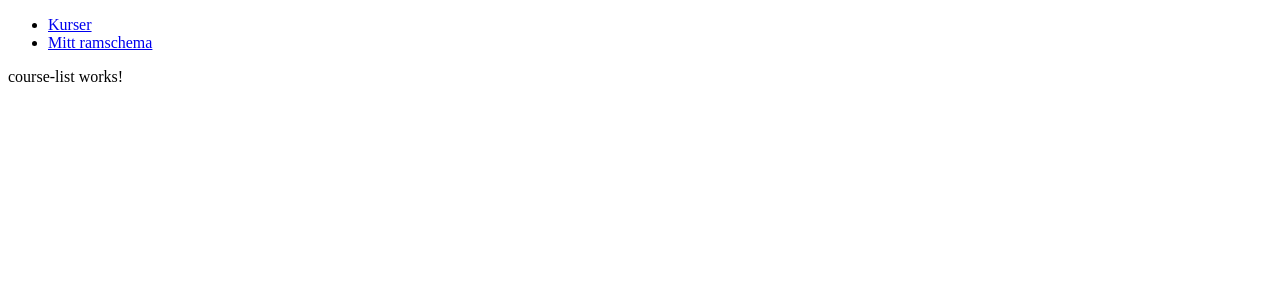
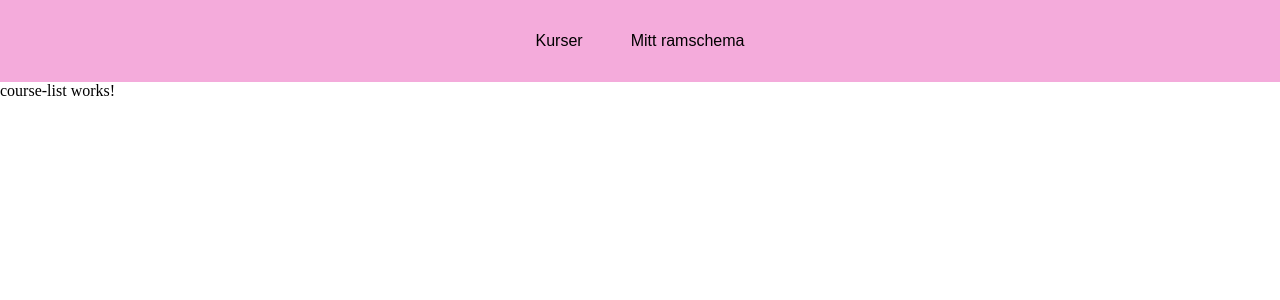
Before and after one commit to sandravilmaknutsson/angularProject, an Angular app: page /courseList in a window 1280 px wide. Shown: the top 300 px of the page. Built offline with nearby package versions, Linux system fonts and the light colour scheme.

Commit message:
added simple header design

```diff
--- a/src/app/header/header.component.html
+++ b/src/app/header/header.component.html
@@ -1,6 +1,13 @@
-<nav>
-    <ul>
-        <li><a routerLink="/courseList">Kurser</a></li>
-        <li><a routerLink="/individualSchedule">Mitt ramschema</a></li>
-    </ul>
-</nav>
+<header class="site-header">
+    <div class="container">
+        <div class="site-header__inner">
+            <nav>
+                <ul class="nav | flex-group">
+                    <li><a routerLink="/courseList">Kurser</a></li>
+                    <li><a routerLink="/individualSchedule">Mitt ramschema</a></li>
+                </ul>
+            </nav>
+
+        </div>
+    </div>
+</header>
--- a/src/app/header/header.component.scss
+++ b/src/app/header/header.component.scss
@@ -0,0 +1,55 @@
+$site-header-color: #000;
+$site-header-background-color: #f4abdb;
+$site-header-padding: 2rem 0; //size 2
+$site-header-alignment: center;
+$site-header-jusitifcation-small-screens: center;
+
+$size-1: 1rem;
+
+$navigation-gap: 3rem; //size 3
+$navigation-font-family: sans-serif;
+$navigation-font-weight: 100;
+$navigation-color: $site-header-color;
+$navigation-link-text-decoration: none;
+$navigation-color-hover: #a8a2a2;
+
+$flex-group-gap: 2rem;
+
+
+
+.site-header {
+    color: $site-header-color;
+    background-color: $site-header-background-color;
+    padding: $site-header-padding;
+
+    &__inner {
+        display: flex;
+        gap: $size-1;
+        align-items: $site-header-alignment;
+        justify-content: $site-header-jusitifcation-small-screens;
+    }
+}
+
+.nav {
+    --flex-column-gap: #{$navigation-gap};
+    list-style: none;
+    font-family: $navigation-font-family;
+    font-weight: $navigation-font-weight;
+
+    a {
+        color: $navigation-color;
+        text-decoration: $navigation-link-text-decoration;
+
+        &:is(:hover, :focus) {
+            color: $navigation-color-hover;
+        }
+    }
+}
+
+.flex-group {
+    display: flex;
+    flex-wrap: wrap;
+    column-gap: var(--flex-column-gap, $flex-group-gap);
+    row-gap: var(--flex-row-gap, calc($flex-group-gap / 2));
+    width: fit-content;
+}
--- a/src/styles.scss
+++ b/src/styles.scss
@@ -1 +1,20 @@
 /* You can add global styles to this file, and also import other style files */
+
+*,
+*::before,
+*::after {
+    box-sizing: border-box;
+}
+
+* {
+    margin: 0;
+    padding: 0;
+    font: inherit;
+}
+
+img,
+picture,
+svg {
+    display: block;
+    max-width: 100%;
+}
```
